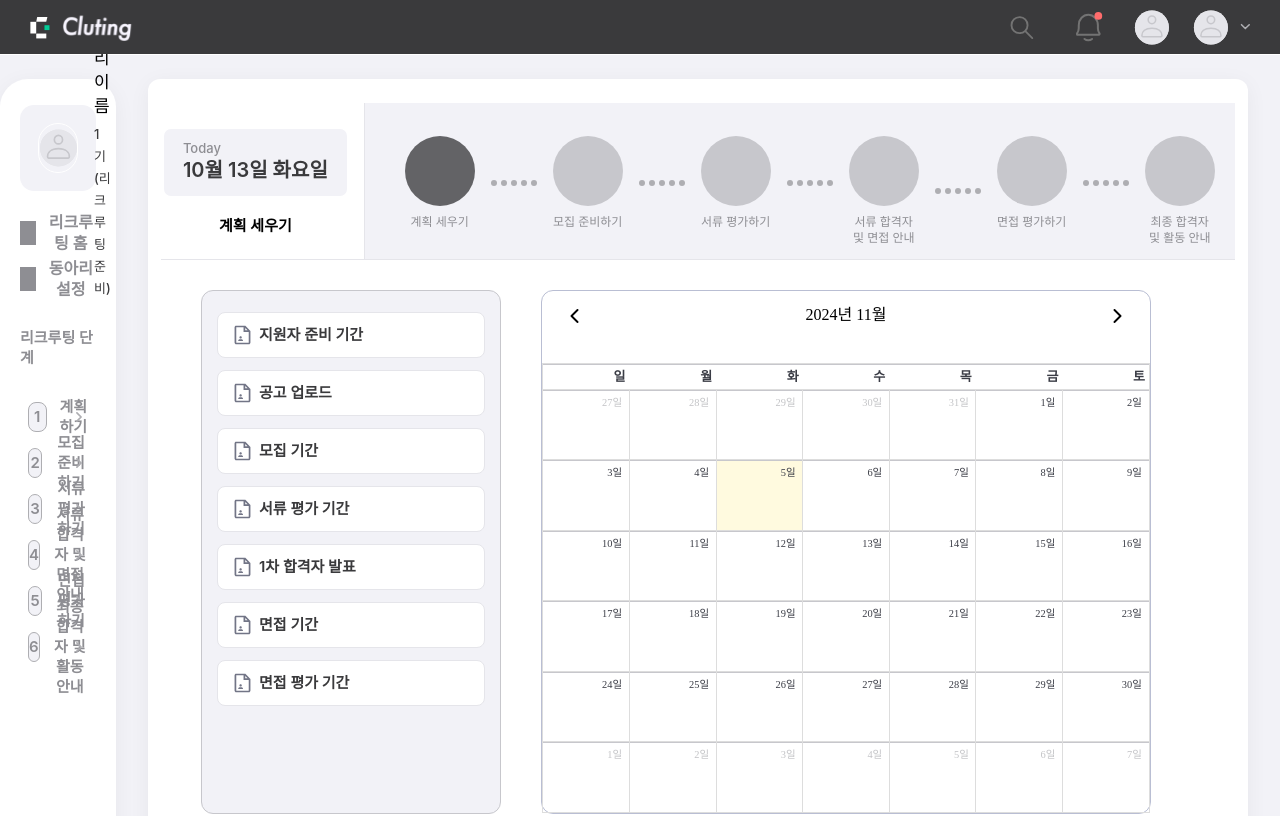
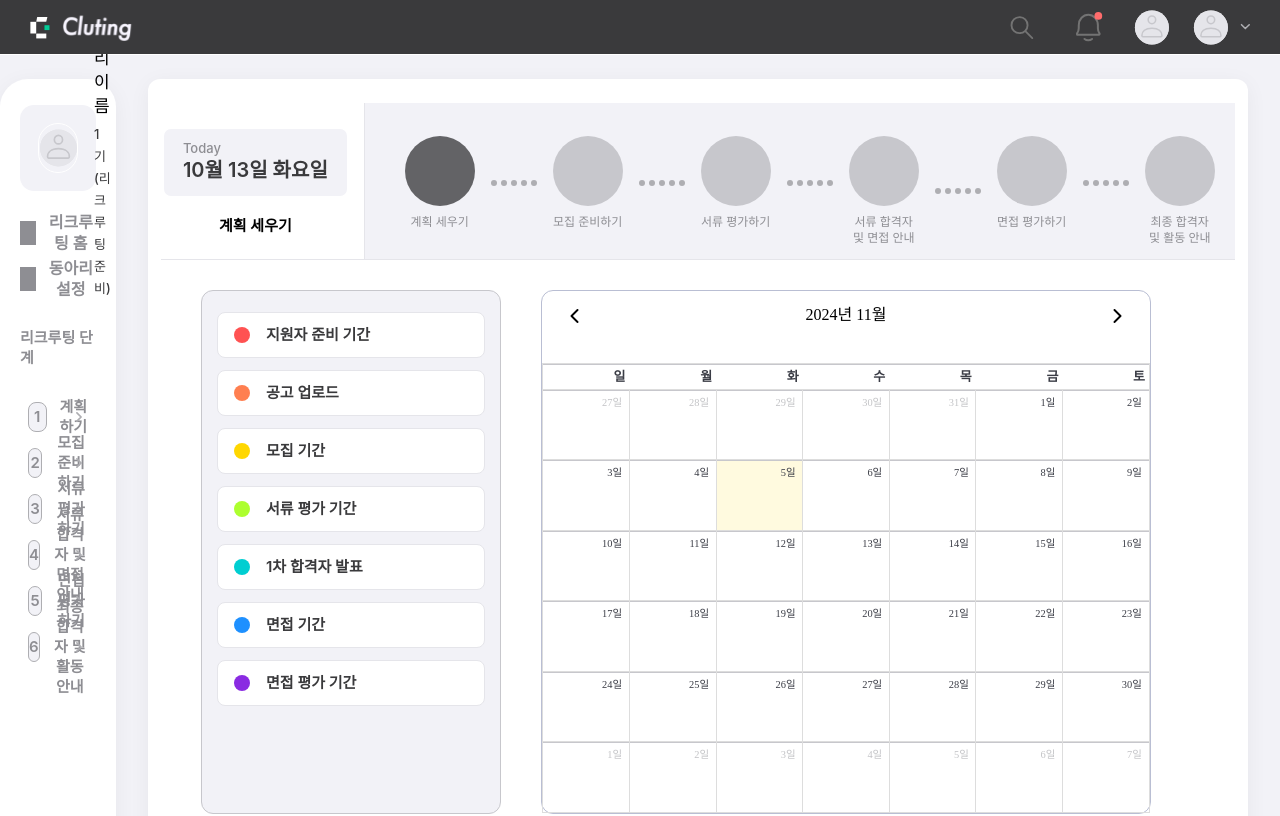
Before and after one commit to Cluting/cluting-frontend, a React (Create React App) app: page /recruting/home in a window 1280 px wide. Shown: the top 816 px of the page. Built offline with nearby package versions, Linux system fonts and the light colour scheme; a web font is replaced by a local one.

Commit message:
✨ feat: 일정 이벤트 색상 매칭 추가

```diff
--- a/src/components/recruting/home/_calender/RecruitingCalenderPicker.tsx
+++ b/src/components/recruting/home/_calender/RecruitingCalenderPicker.tsx
@@ -4,7 +4,10 @@ import interactionPlugin from "@fullcalendar/interaction";
 import FullCalendar from "@fullcalendar/react";
 import { useState } from "react";
 import { DateSelectArg, EventClickArg } from "@fullcalendar/core";
-import { CALENDAR_ITEMS } from "../../../../constants/recruting";
+import {
+  CALENDAR_ITEMS,
+  CALENDAR_COLORS
+} from "../../../../constants/recruting";
 
 interface CalendarEvent {
   id: string;
@@ -12,6 +15,7 @@ interface CalendarEvent {
   start: string;
   end: string;
   allDay: boolean;
+  backgroundColor?: string; // 색상 속성 추가
 }
 
 export default function RecrutingCalenderPicker() {
@@ -30,6 +34,9 @@ export default function RecrutingCalenderPicker() {
   const handleDateSelect = (selectInfo: DateSelectArg) => {
     const title = currrentTitle;
     const calendarApi = selectInfo.view.calendar;
+    const colorIndex = CALENDAR_ITEMS.indexOf(title);
+    const backgroundColor =
+      CALENDAR_COLORS[colorIndex % CALENDAR_COLORS.length];
 
     calendarApi.unselect(); // 선택 해제
 
@@ -42,7 +49,8 @@ export default function RecrutingCalenderPicker() {
         title,
         start: selectInfo.startStr,
         end: selectInfo.endStr,
-        allDay: selectInfo.allDay
+        allDay: selectInfo.allDay,
+        backgroundColor: backgroundColor
       };
       setEvents((prevEvents) => [...prevEvents, newEvent]);
       setCompletedTitles((prevTitles) => [...prevTitles, title]); // 완료된 제목에 추가
@@ -75,7 +83,7 @@ export default function RecrutingCalenderPicker() {
     <div className="mt-[30px] mx-10 bg-white-100">
       <div className="flex gap-10 text-left">
         <section className="w-[300px] text-caption3 bg-gray-100 p-[15px] border border-gray-400 flex flex-col rounded-[12px]">
-          {CALENDAR_ITEMS.map((item) => (
+          {CALENDAR_ITEMS.map((item, index) => (
             <button
               key={item}
               className={`${
@@ -87,11 +95,13 @@ export default function RecrutingCalenderPicker() {
               }`}
               onClick={() => setCurrentTitle(item)}
             >
-              <img
-                src="/assets/ic-dateList.svg"
-                alt="리크루팅 일정 리스트"
-                className="w-[17px] h-[20px] mr-2"
-              />
+              <div
+                className="bg-red-100 w-4 h-4 rounded-full mr-4"
+                style={{
+                  backgroundColor:
+                    CALENDAR_COLORS[index % CALENDAR_COLORS.length]
+                }} // 각 순서에 맞는 색상 적용
+              ></div>
               {item}
             </button>
           ))}
@@ -120,7 +130,6 @@ export default function RecrutingCalenderPicker() {
               center: "title",
               right: "next"
             }}
-            eventBackgroundColor="#8B8FA4"
             timeZone="UTC"
             // 날짜 범위 선택 시 선택된 범위를 업데이트
             datesSet={(dateInfo) => {
--- a/src/constants/recruting.ts
+++ b/src/constants/recruting.ts
@@ -29,3 +29,13 @@ export const CALENDAR_ITEMS = [
   "면접 기간",
   "면접 평가 기간"
 ];
+
+export const CALENDAR_COLORS = [
+  "#FF5252",
+  "#FF7F50",
+  "#FFD700",
+  "#ADFF2F",
+  "#00CED1",
+  "#1E90FF",
+  "#8A2BE2"
+];
```
